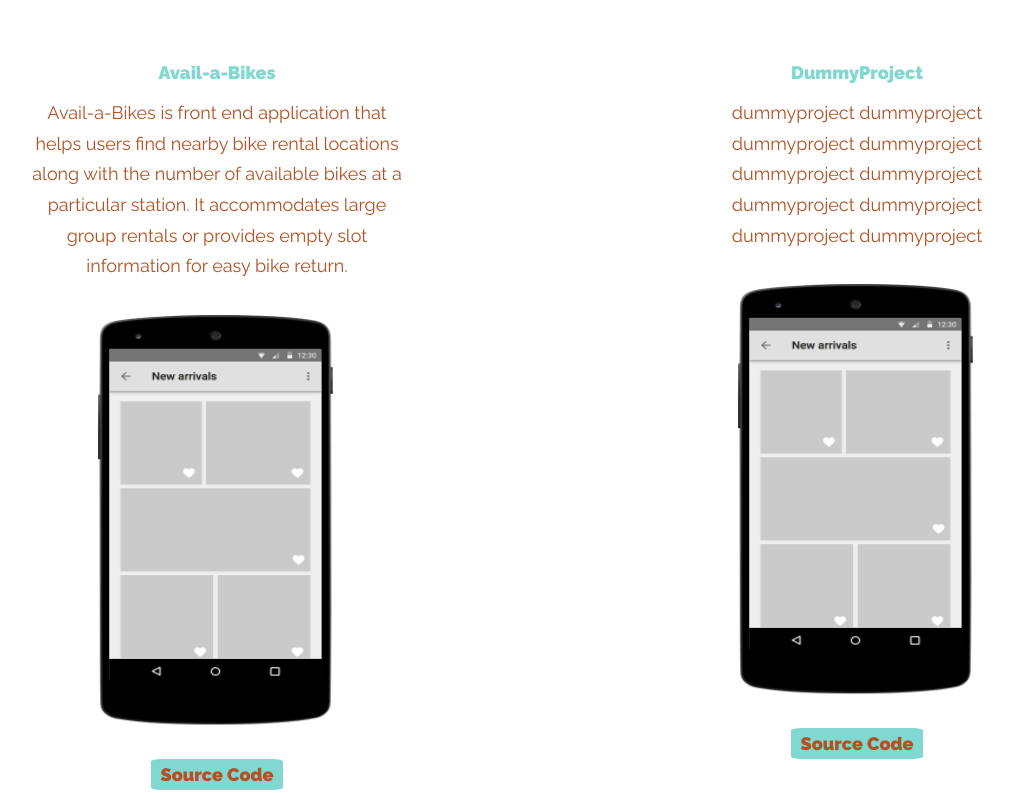
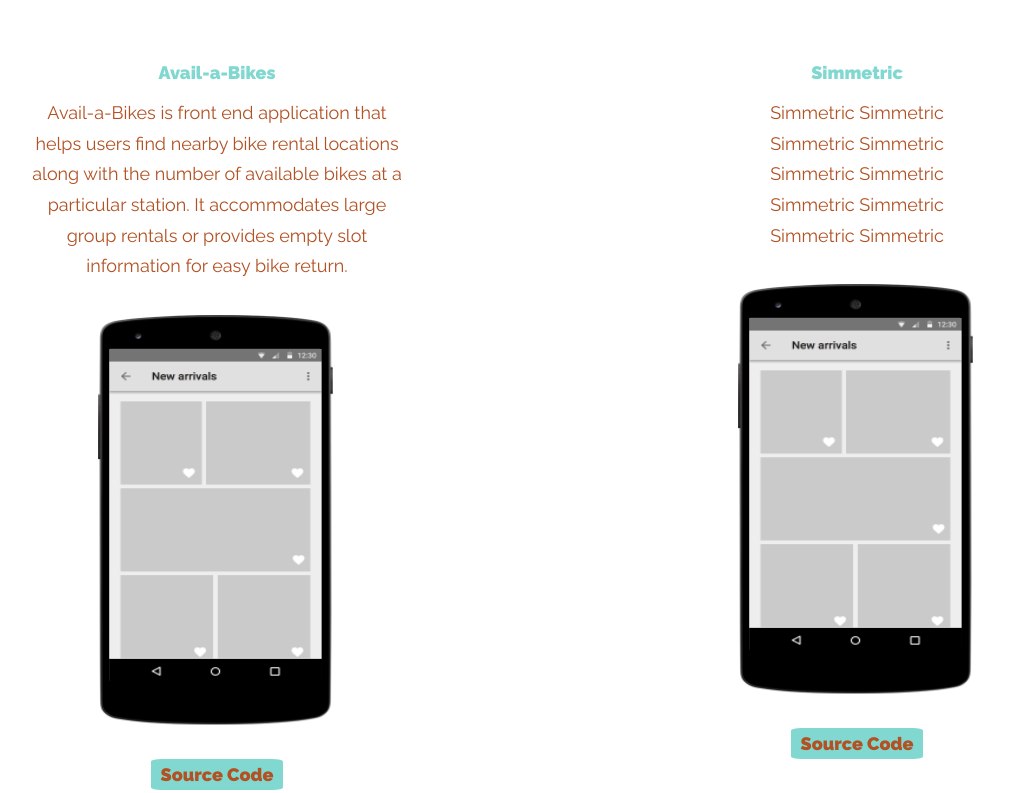
Before and after one commit to tachyla/tachyla.github.io, a plain HTML site: page index.html in a window 1280 px wide. Shown: the part 2080-2873 px from the top of the page, without its empty margins (103-1116 px from the left). Drawn offline with Linux system fonts and the light colour scheme.

Commit message:
portfolio finalized

```diff
--- a/index.html
+++ b/index.html
@@ -118,18 +118,20 @@
                         </button>
                     </div>
                     <div class="cell grow" alt="dummyproject">
-                        <div class="cell-title">DummyProject</div>
+                        <div class="cell-title">Simmetric</div>
                         <p2 class="cell-desc">
-                            dummyproject dummyproject<br>
-                            dummyproject dummyproject<br>
-                            dummyproject dummyproject<br>
-                            dummyproject dummyproject<br>
-                            dummyproject dummyproject<br>
+                            Simmetric Simmetric<br>
+                            Simmetric Simmetric<br>
+                            Simmetric Simmetric<br>
+                            Simmetric Simmetric<br>
+                            Simmetric Simmetric<br>
                         </p2>
-                        <a href="#">
-                            <img src="./img/dummy.png" class="responsive-image">
-                        </a>
-                        <button class="cell-source-code">Source Code</button>
+                            <a href="https://mighty-depths-52749.herokuapp.com/">
+                                <img src="./img/dummy.png" class="responsive-image">
+                            </a>
+                        <button class="cell-source-code">
+                            <a href="https://github.com/htwright/chime-in">Source Code</a>
+                        </button>
                     </div>
                 </div>
             </div>
```
